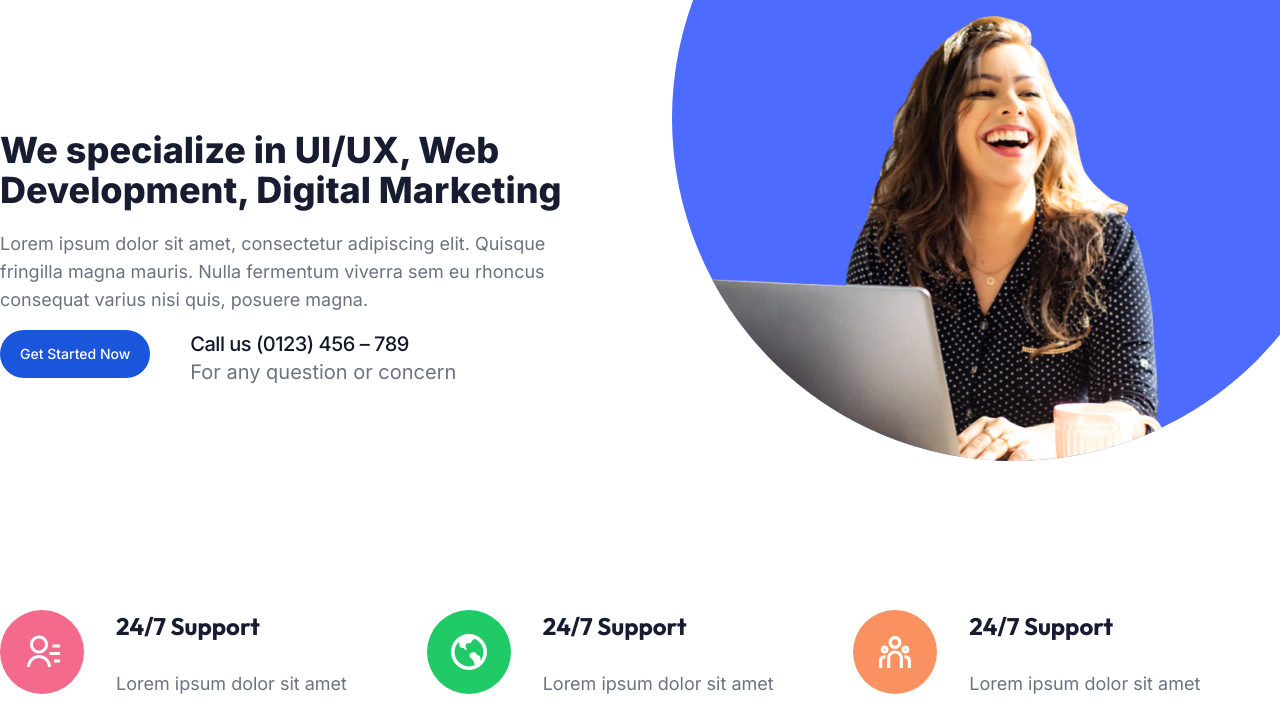
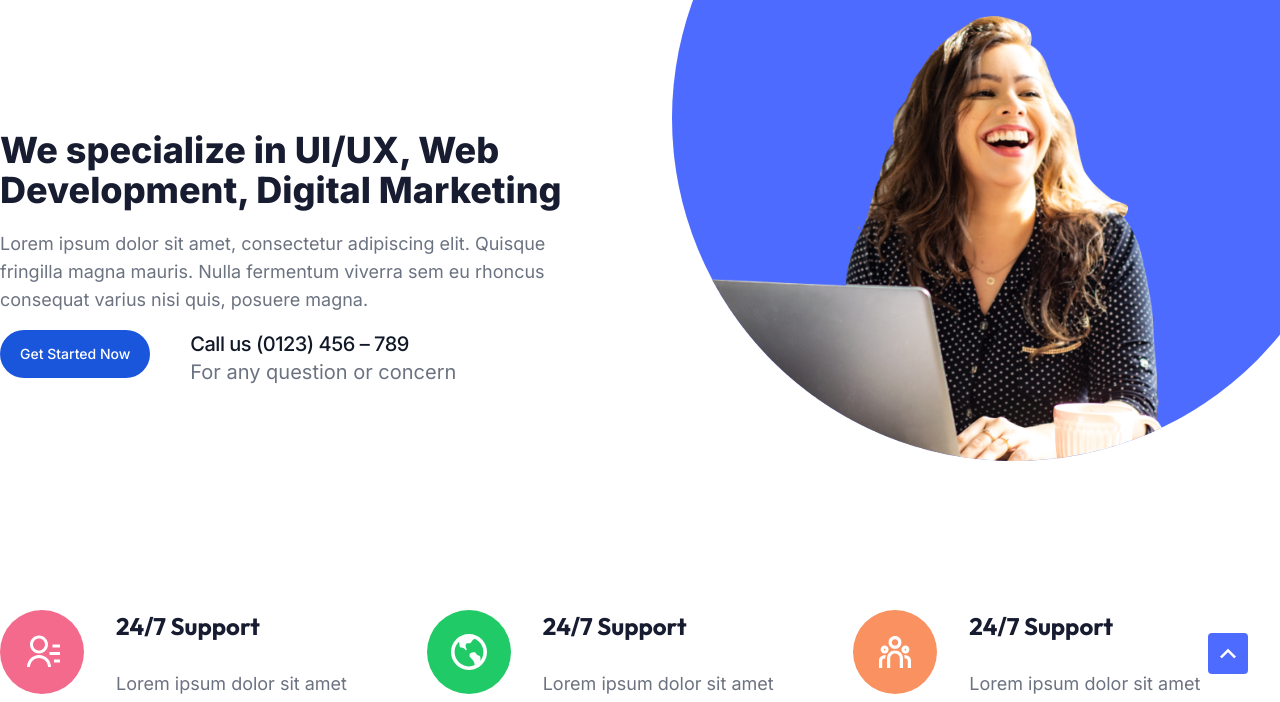
Before and after one commit to minh-dev1801/base-template, a website: page src/index.html in a window 1280 px wide. Shown: the part 94-796 px from the top of the page. Drawn offline with nearby package versions, Linux system fonts and the light colour scheme; some packages are replaced by stand-ins of ours; a script that the page names is missing.

Commit message:
Create button scroll top

```diff
--- a/src/index.html
+++ b/src/index.html
@@ -110,6 +110,17 @@
     <!-- Footer -->
     <footer id="footer-container" class="dark:bg-heading"></footer>
 
+    <!-- Back to top button -->
+    <button
+      type="button"
+      data-twe-ripple-init
+      data-twe-ripple-color="light"
+      class="!fixed bottom-8 end-8 block rounded bg-primary px-[5px] py-[8px] text-[30px] text-white transition duration-150 ease-in-out"
+      id="btn-back-to-top"
+    >
+      <i class="ri-arrow-up-s-line"></i>
+    </button>
+
     <!-- Main JS -->
     <script type="module" src="js/main.js"></script>
   </body>
--- a/src/js/main.js
+++ b/src/js/main.js
@@ -8,6 +8,7 @@ import tabInit from "./tab.js";
 import swipperInit from "./swipperInit.js";
 import darkModeHandle from "./darkModeHandle.js";
 import navScroll from "./navScroll.js";
+import "./scrollUpInit.js";
 
 loadPartial(`${PATH_BASE}/navbar.html`, `nav${ID_SUFFIX}`, () => {
   navScroll();
--- /dev/null
+++ b/src/js/scrollUpInit.js
@@ -0,0 +1,20 @@
+// Get the button
+const mybutton = document.getElementById("btn-back-to-top");
+
+// When the user scrolls down 20px from the top of the document, show the button
+
+const scrollFunction = () => {
+  if (document.body.scrollTop > 20 || document.documentElement.scrollTop > 20) {
+    mybutton.classList.remove("hidden");
+  } else {
+    mybutton.classList.add("hidden");
+  }
+};
+const backToTop = () => {
+  window.scrollTo({ top: 0, behavior: "smooth" });
+};
+
+// When the user clicks on the button, scroll to the top of the document
+mybutton.addEventListener("click", backToTop);
+
+window.addEventListener("scroll", scrollFunction);
```
Also changed, not shown: src/output.css.
